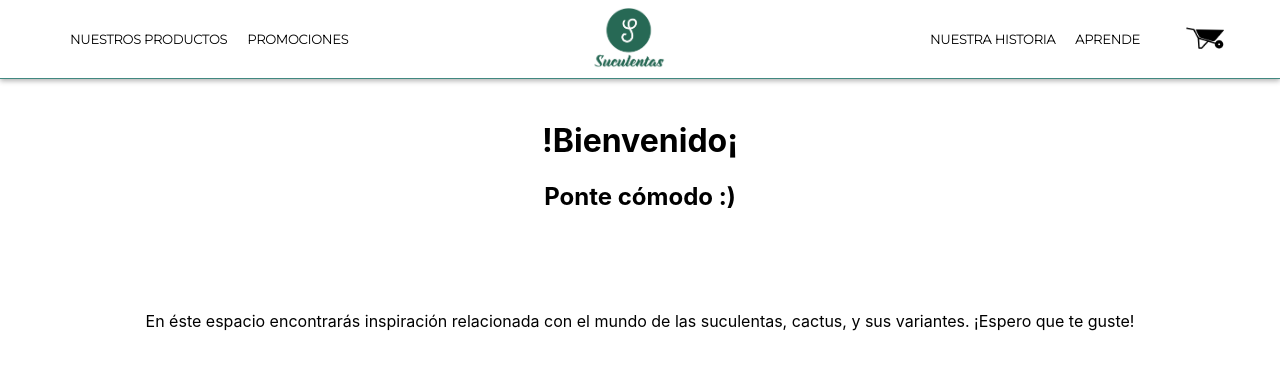
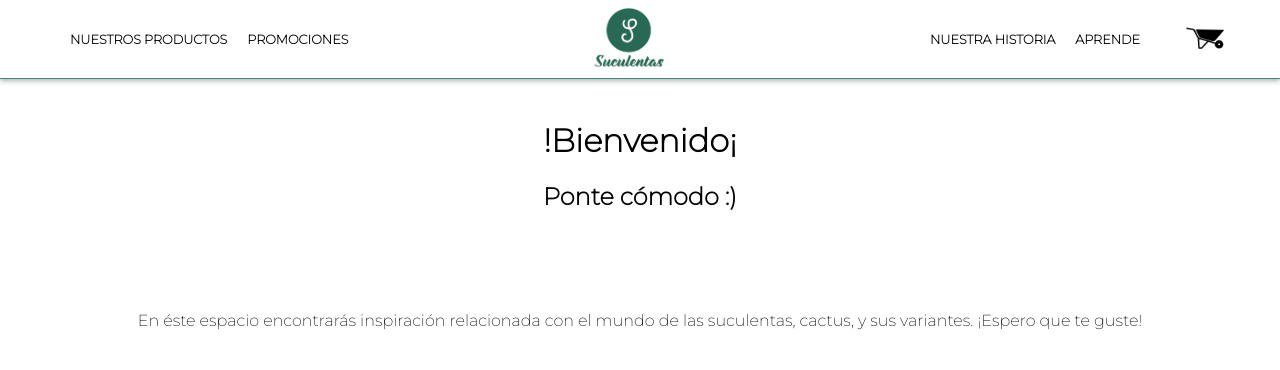
Before and after one commit to NellSheridan/suculentas, a React (Create React App) app: page / in a window 1280 px wide. Shown: the top 370 px of the page. Built offline with nearby package versions, Linux system fonts and the light colour scheme.

Commit message:
feat(): Agrega fuente de letra

```diff
--- a/src/components/ItemListContainer/ItemListContainer.css
+++ b/src/components/ItemListContainer/ItemListContainer.css
@@ -1,3 +1,6 @@
+@import url('https://fonts.googleapis.com/css2?family=Montserrat:wght@200&display=swap');
+
 .main-wrapper {
+    font-family: 'Montserrat', sans-serif;
     margin-top: 100px;
 }
```
